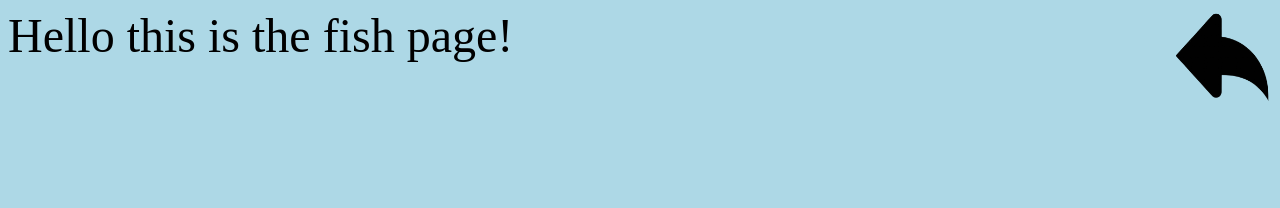
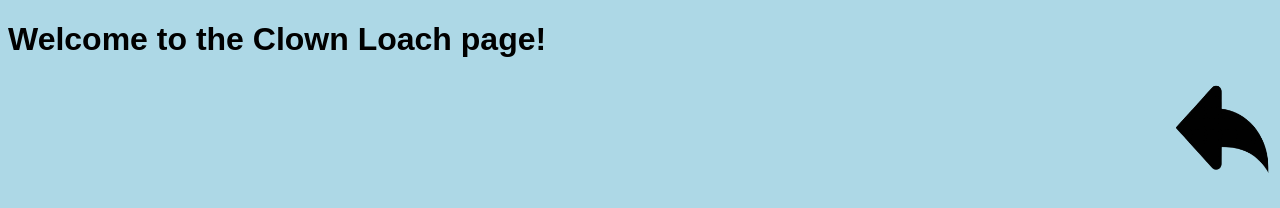
Before and after one commit to UnkownUser404/Fish, a plain HTML site: page fish.html in a window 1280 px wide. Drawn offline with Linux system fonts and the light colour scheme.

Commit message:
Update fish.html

```diff
--- a/fish.html
+++ b/fish.html
@@ -4,16 +4,14 @@
         <title>Basic Web Page</title>
 
         <style>
-            Body {
-                background-color: lightblue;
-            }
+            Body {background-color: lightblue; }
+            h1 {font-size:"32px"; font-family: "fantasy", Fantasy, serif;}
         </style>
     </head>
     <body>
 
-        <font size="7">
-            Hello this is the fish page!
-        </font>
+        <h1>Welcome to the Clown Loach page!</h1>
+        <p></p>
 
         <img src="backarrow-removebg-preview.png" alt="Back Arrow" style="float:right;width:100px;height:100px;" usemap="#arrowmap">
 
```
